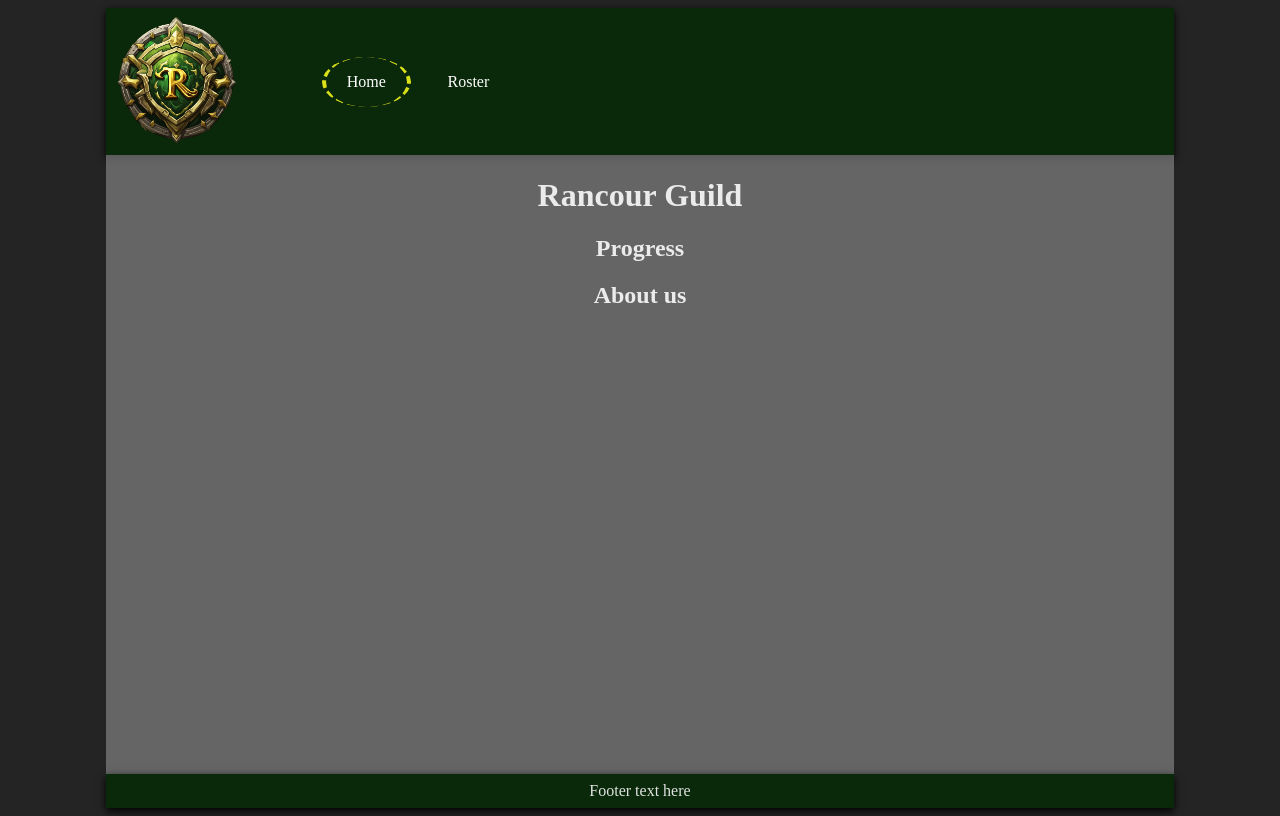
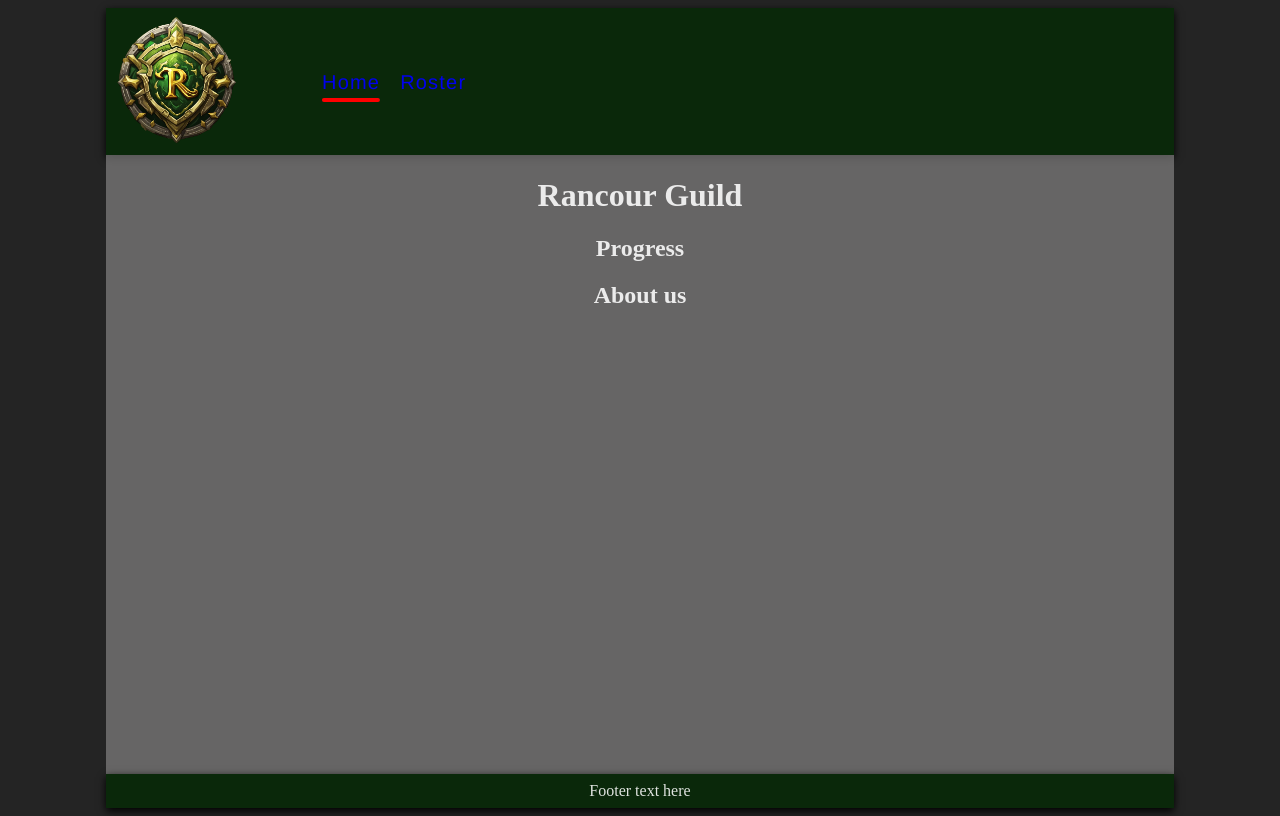
Before and after one commit to Regni/Rancour_Guild, a React (Vite) app: page / in a window 1280 px wide. Built offline with nearby package versions, Linux system fonts and the light colour scheme.

Commit message:
fixed navlink styling

```diff
--- a/index.html
+++ b/index.html
@@ -2,7 +2,7 @@
 <html lang="en">
   <head>
     <meta charset="UTF-8" />
-    <link rel="icon" type="image/svg+xml" href="/vite.svg" />
+    <link rel="icon" type="image/svg+xml" href="./src/assets/rancourLogo.png" />
     <meta name="viewport" content="width=device-width, initial-scale=1.0" />
     <title>Rancour</title>
   </head>
--- a/src/App.css
+++ b/src/App.css
@@ -21,40 +21,57 @@
 nav{
   display: flex;
   list-style: none;
-  /* justify-content: space-between; */
+
 
   padding: 0;
 
 }
 
 
-
-nav>a{
-  padding: 1rem 1.3rem;
-  margin: 0 1rem 0 0;
-
+a, a:visited{
   text-decoration: none;
-  color: white;
-  text-underline-offset: 0.3rem;
-  text-decoration: underline transparent 0.15rem;
-  transition: text-decoration 700ms ease-in-out;
 }
 
- nav>a:hover{
+.navItemLink.active::after{
 
-  /* text-underline-offset: 0.3rem; */
-  text-decoration-color: white ;
-}
-
- .active{
-
-  border-left: 4px dashed rgb(218, 225, 24);
-  border-right: 4px dashed rgb(218, 225, 24);
-  border-radius: 50% 50%;
-  transition: border 700ms ease-in-out;
+  width: 100%;
 
 
  }
+
+.navItemLink{
+font-family: 'Franklin Gothic Medium', 'Arial Narrow', Arial, sans-serif;
+font-size: 20px;
+line-height: 24px;
+letter-spacing: 0.060em;
+white-space: nowrap;
+position: relative;
+cursor: pointer;
+margin-right: 20px;
+}
+
+
+
+
+.navItemLink:hover::after{
+  width: 100%;
+}
+
+.navItemLink::after{
+  content: "";
+  width: 0px;
+  position: absolute;
+  transform: translateX(-50%);
+  left: 50%;
+  bottom: -8px;
+  height: 4px;
+  background-color: red;
+  border-radius: 2px;
+  transition: width 0.18s ease;
+  display: block;
+}
+
+
 
 
 
--- a/src/components/Header.jsx
+++ b/src/components/Header.jsx
@@ -11,8 +11,8 @@ const Header = () => {
           <img src={rancourMainLogo} alt="" />
         </div>
         <nav>
-          <NavLink to="/">Home</NavLink>
-          <NavLink to="/roster">Roster</NavLink>
+          <NavLink className="navItemLink" to="/">Home</NavLink>
+          <NavLink className="navItemLink" to="/roster">Roster</NavLink>
         </nav>
       </header>
       <Outlet />
```
